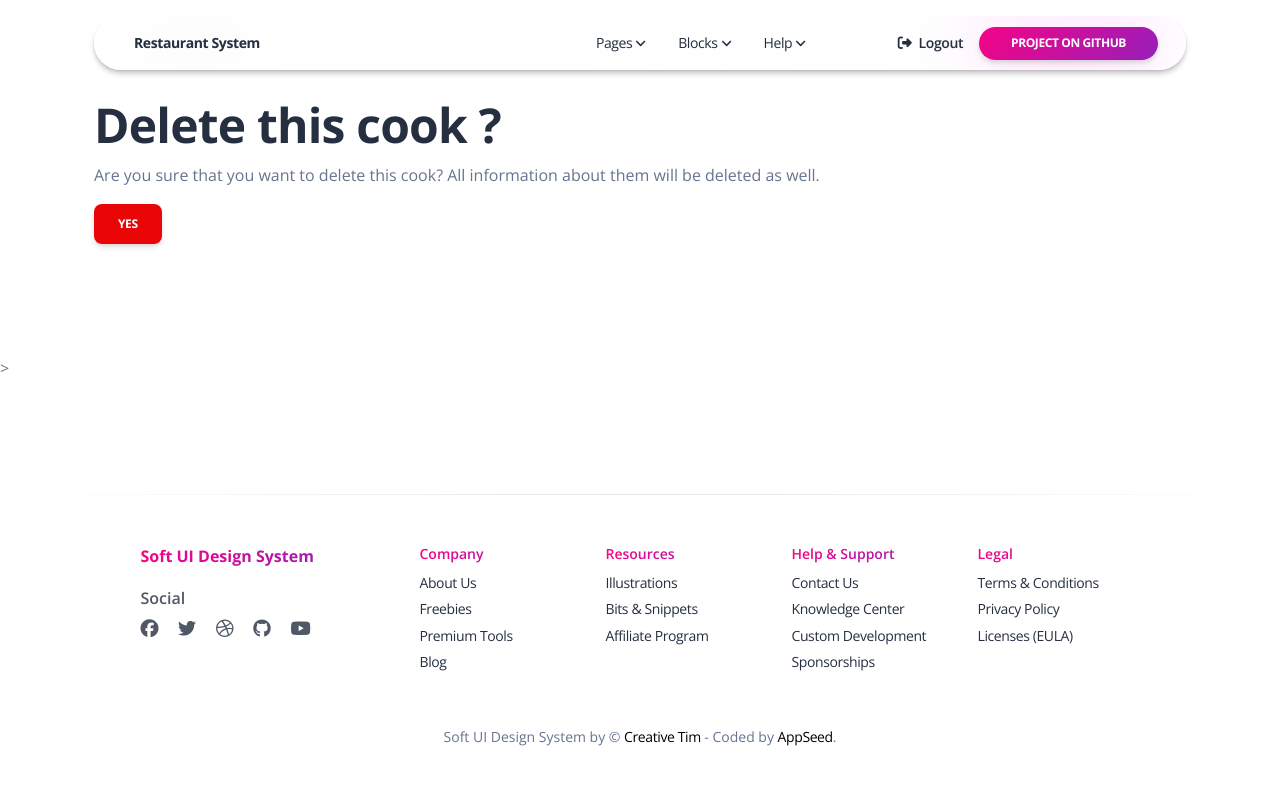
After one commit to darynka-h/restaurant-kitchen-service, a Django app: page /cooks/1/delete/ in a window 1280 px wide. The commit adds this page. Shown: the top 785 px of the page. Run offline with Django 4.2, Linux system fonts and the light colour scheme; the visitor is signed in with stand-in values (Sample User, id 1); data comes from the database, SQL or seed files in the repository; some libraries are stand-ins or nearby versions.

Commit message:
Add button to cook deletion

```diff
--- /dev/null
+++ b/templates/restaurant/cook_confirm_delete.html
@@ -0,0 +1,20 @@
+{% extends "base.html" %}
+{% load crispy_forms_filters %}
+
+{% block content %}
+  {% include "includes/navigation.html" %}
+  <section class="py-sm-7 py-5 position-relative">
+    <div class="container">
+      <div class="row">
+        <div class="col-12 mx-auto">
+          <h1>Delete this cook ?</h1>
+          <form action="" method="post">
+            {% csrf_token %}
+            <p>Are you sure that you want to delete this cook? All information about them will be deleted as well. </p>
+            <input type="submit" value="Yes" class="btn btn-danger">
+          </form>
+        </div>
+     </div>
+    </div>
+  </section>>
+{% endblock %}
--- a/templates/restaurant/cook_detail.html
+++ b/templates/restaurant/cook_detail.html
@@ -43,6 +43,10 @@
             </div>
           </div>
         </div>
+      </div>
+{#      <button type="button" class="btn bg-gradient-danger w-auto me-2">Danger</button>#}
+      <div class="d-block">
+        <a type="button" class="btn bg-gradient-danger w-auto me-2" href="{% url "restaurant:cook-delete" pk=cook.id %}">Delete</a>
       </div>
     </div>
   </section>
```
